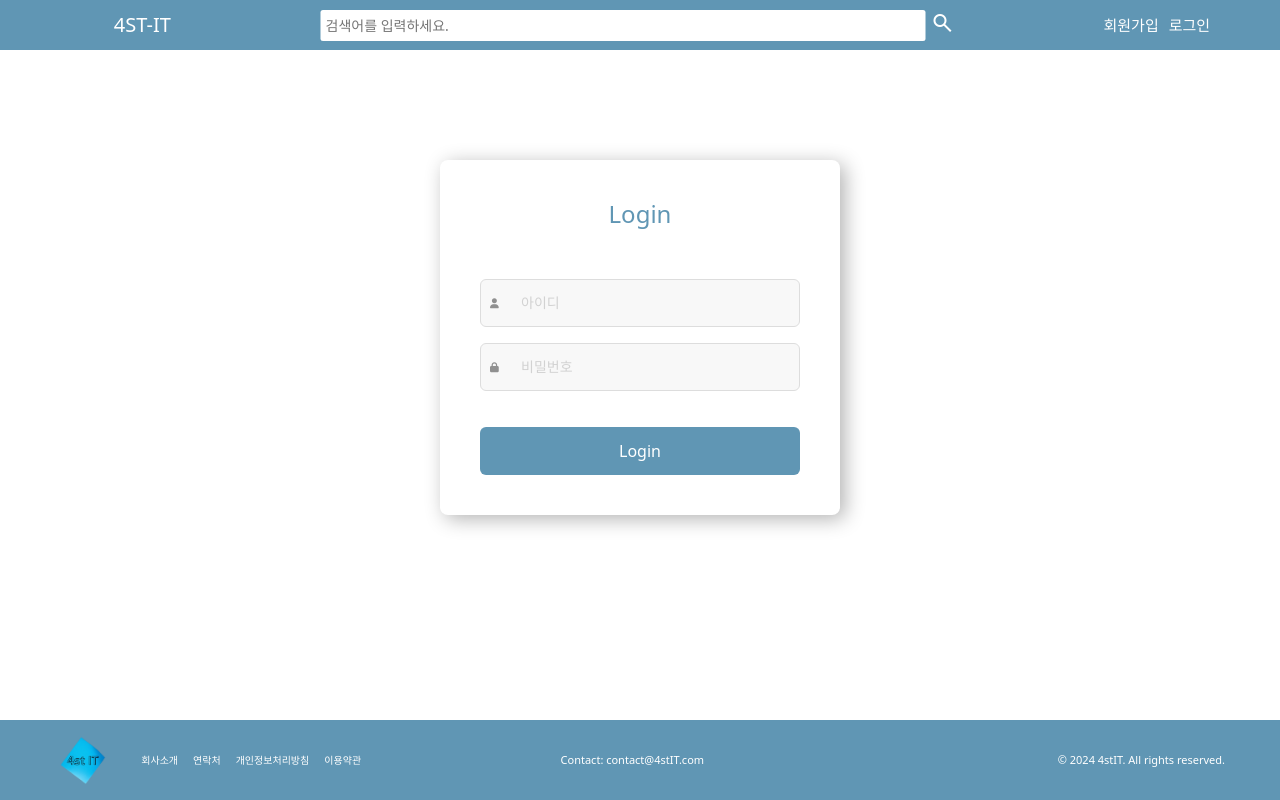
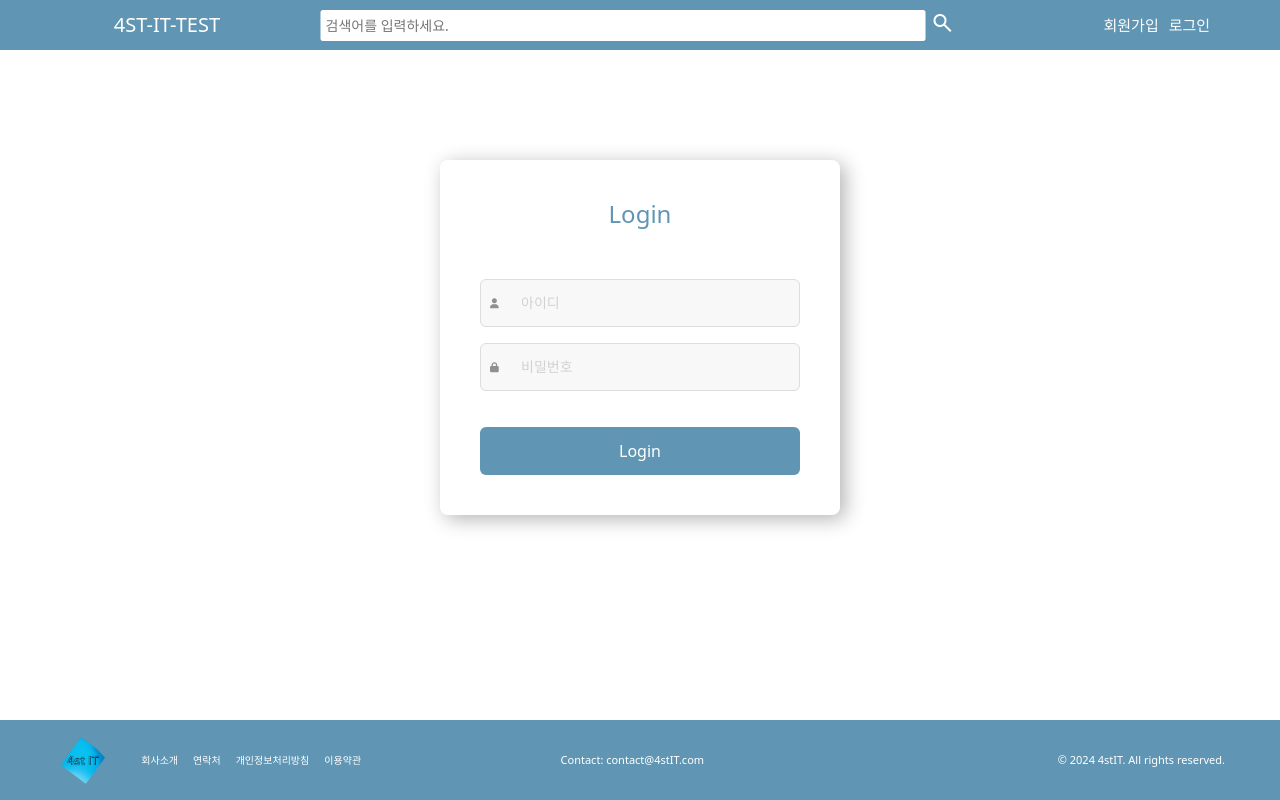
Before and after one commit to beyond-sw-camp/be08-4th-3Dasoo, a Vue app in the folder devopsFront/: page /login in a window 1280 px wide. Built offline with nearby package versions, Linux system fonts and the light colour scheme; no server answers.

Commit message:
front push Test

```diff
--- a/devopsFront/src/components/common/HeaderIT.vue
+++ b/devopsFront/src/components/common/HeaderIT.vue
@@ -2,7 +2,7 @@
   <link rel="stylesheet" href="https://fonts.googleapis.com/css2?family=Material+Symbols+Outlined:opsz,wght,FILL,GRAD@20..48,100..700,0..1,-50..200" />
   <nav class="navbar navbar-expand-lg bg-navbar fixed-top">
     <div class="container px-lg-5">
-            <RouterLink class="navbar-brand custom-navbar-brand" :to="{ name: 'main' }">4ST-IT</RouterLink>
+      <RouterLink class="navbar-brand custom-navbar-brand" :to="{ name: 'main' }">4ST-IT-TEST</RouterLink>
       <button
         class="navbar-toggler"
         type="button"
@@ -74,7 +74,6 @@
     };
 
     const logout = () => {
-
       // if (confirm('로그아웃 하시겠습니까?')) {
       // userStore.logout(); // Pinia 스토어의 logout 메서드 호출
       // router.push('/'); // 로그아웃 후 로그인 페이지로 리디렉션
@@ -89,13 +88,13 @@
         cancelButtonColor: '#d33', // cancel 버튼 색깔 지정
         confirmButtonText: '확인', // confirm 버튼 텍스트 지정
         cancelButtonText: '취소', // cancel 버튼 텍스트 지정
-            iconColor: 'red'
+        iconColor: 'red',
 
         // reverseButtons: true, // 버튼 순서 거꾸로
-
-            }).then(result => {
+      }).then((result) => {
         // 만약 Promise리턴을 받으면,
-            if (result.isConfirmed) { // 만약 모달창에서 confirm 버튼을 눌렀다면
+        if (result.isConfirmed) {
+          // 만약 모달창에서 confirm 버튼을 눌렀다면
           userStore.logout(); // Pinia 스토어의 logout 메서드 호출
           router.push('/'); // 로그아웃 후 로그인 페이지로 리디렉션
         }
@@ -119,7 +118,7 @@
   left: 0;
   width: 100%;
   z-index: 1030;
-    background-color: #6096B4;
+  background-color: #6096b4;
 }
 
 .navbar-brand {
@@ -133,7 +132,6 @@
   top: 50%;
   transform: translateY(-50%);
 }
-
 
 .navbar-brand-custom {
   left: 10%;
@@ -177,5 +175,4 @@
   font-size: 15px;
   color: white;
 }
-
 </style>
```
Lines whose indentation alone changed are shown as unchanged.
